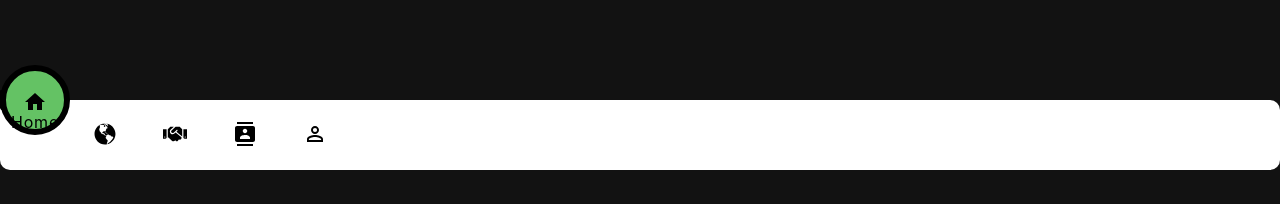
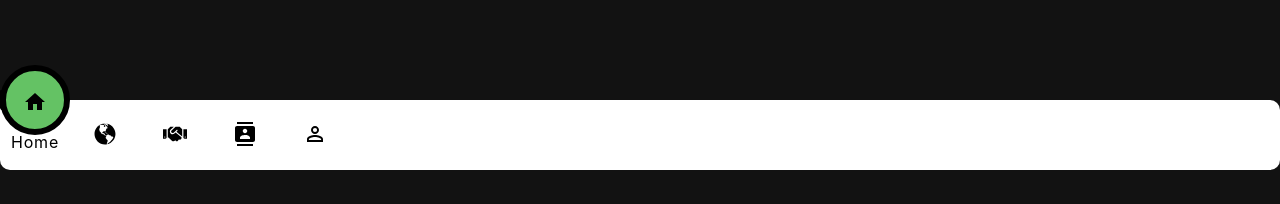
Before and after one commit to simenhaga/Smidig-prosjekt-Meliora-Impact, a React (Create React App) app: page / in a window 1280 px wide. Shown: the top 204 px of the page. Built offline with nearby package versions, Linux system fonts and the light colour scheme.

Commit message:
header, need some positioning work

```diff
--- a/src/components/Header.js
+++ b/src/components/Header.js
@@ -30,7 +30,7 @@ const Header = () => {
                 <li className={'list'}>
                     <a href={'#'}>
                         <span className={'icon'}><GoGlobe/></span>
-                        <span className={'text'}>Our vision</span>
+                        <span className={'text'}>Vision</span>
                     </a>
                 </li>
                 <li className={'list'}>
--- a/src/index.css
+++ b/src/index.css
@@ -95,12 +95,12 @@ body{
     letter-spacing: 0.05em;
     transition: 0.5s;
     opacity: 0;
-    transform: translateY(20px);
+    transform: translateY(0px);
 }
 
 .navigation ul li.active a .text {
     opacity: 1;
-    transform: translateY(10px);
+    transform: translateY(30px);
 }
 
 .indicator {
```
